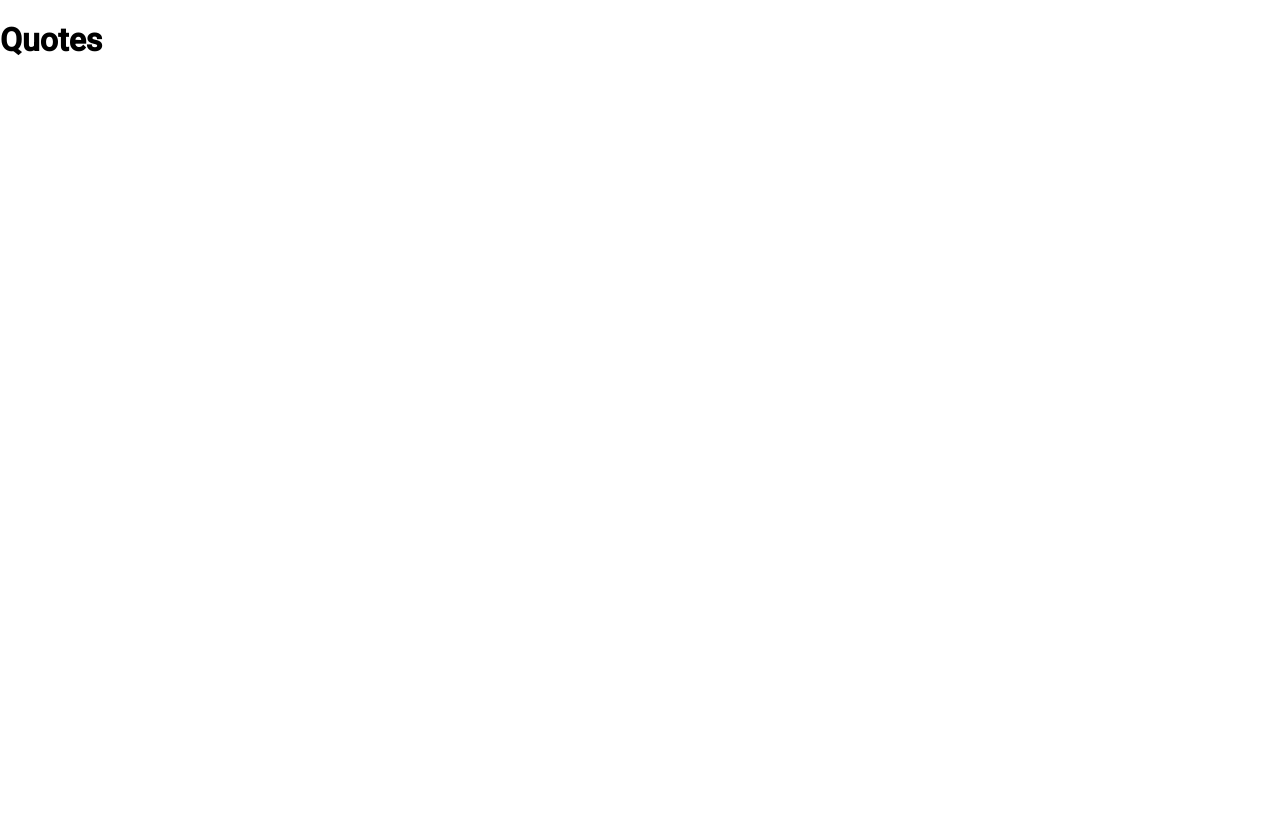
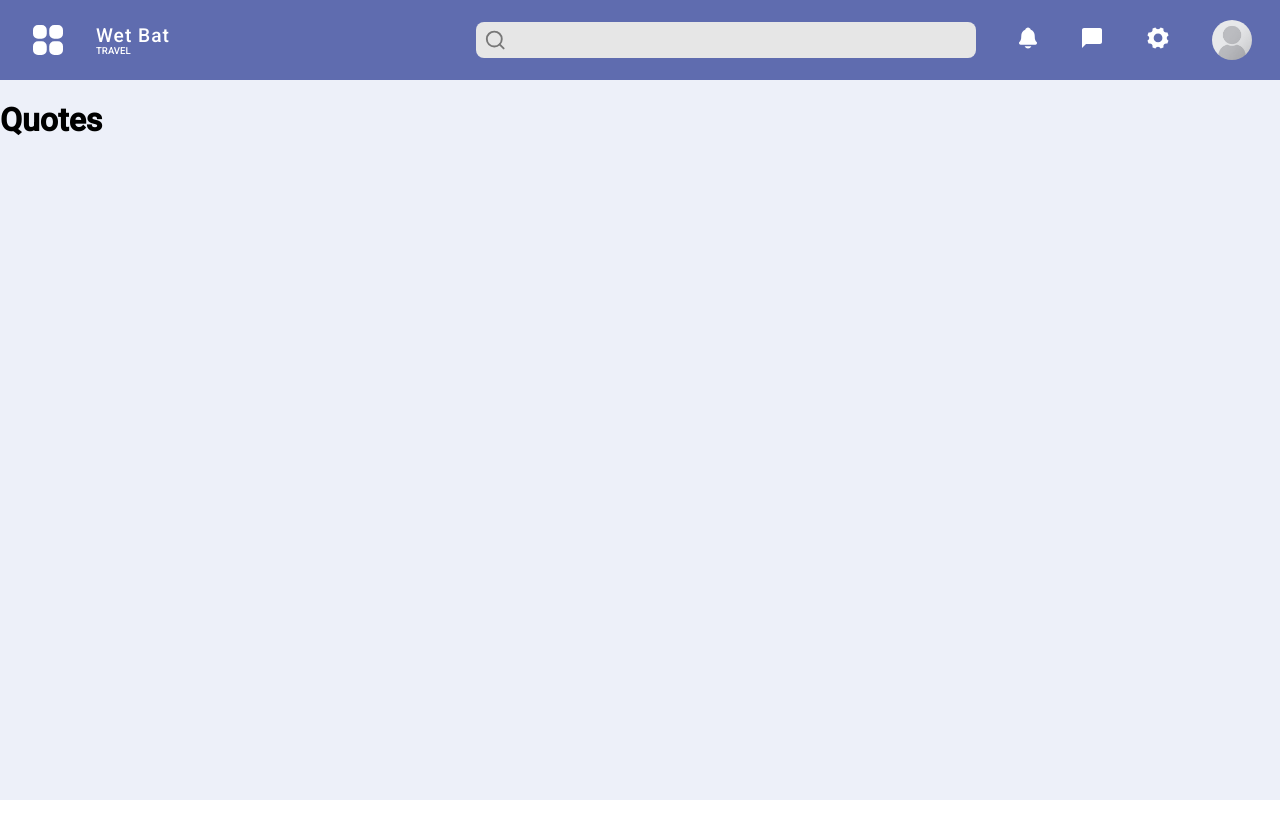
Before and after one commit to ebarross/wet-bat, a React (Vite) app in the folder frontend/: page /quotes in a window 1280 px wide. After the commit the page ends 800 px from the top, so only its background shows below. Built offline with nearby package versions, Linux system fonts and the light colour scheme.

Commit message:
create header component

```diff
--- a/frontend/package.json
+++ b/frontend/package.json
@@ -11,6 +11,7 @@
   "dependencies": {
     "react": "^18.2.0",
     "react-dom": "^18.2.0",
+    "react-icons": "^4.6.0",
     "styled-components": "^5.3.6"
   },
   "devDependencies": {
--- /dev/null
+++ b/frontend/src/components/Header.tsx
@@ -0,0 +1,127 @@
+import styled from "styled-components";
+import { HiSquares2X2 } from "react-icons/hi2";
+import { FiSearch } from "react-icons/fi";
+import { IoIosSettings } from "react-icons/io";
+import { IoNotifications } from "react-icons/io5";
+import { MdChatBubble } from "react-icons/md";
+import avatar from "../assets/placeholder.jpg";
+
+const Container = styled.div`
+  width: 100%;
+  height: 80px;
+  background-color: #5f6caf;
+  padding: 0px 28px;
+`;
+
+const Content = styled.div`
+  display: flex;
+  justify-content: space-between;
+  height: 100%;
+`;
+
+const Column = styled.div`
+  display: flex;
+  align-items: center;
+`;
+
+const Logo = styled.div`
+  color: #fff;
+  margin-left: 28px;
+  display: flex;
+  flex-direction: column;
+  font-size: 1.2rem;
+  font-weight: 500;
+
+  span:nth-child(1) {
+    letter-spacing: 1px;
+  }
+
+  span:nth-child(2) {
+    font-size: 0.6rem;
+    line-height: 0.9;
+  }
+`;
+
+const Search = styled.div`
+  width: 500px;
+  height: 36px;
+  border-radius: 8px;
+  background-color: #e6e6e6;
+
+  label {
+    height: 100%;
+    display: flex;
+    align-items: center;
+    padding: 0px 8px;
+  }
+
+  input {
+    background-color: transparent;
+    border: none;
+    width: 100%;
+    height: 100%;
+    margin-left: 8px;
+  }
+`;
+
+const Options = styled.div`
+  display: flex;
+  align-items: center;
+  gap: 40px;
+  margin: 0px 40px;
+`;
+
+const Avatar = styled.button`
+  background-color: transparent;
+  border: none;
+  cursor: pointer;
+  padding: 0;
+  width: 40px;
+  height: 40px;
+  border-radius: 50%;
+  overflow: hidden;
+
+  img {
+    width: 100%;
+  }
+`;
+
+function Header() {
+  return (
+    <Container>
+      <Content>
+        <Column>
+          <HiSquares2X2 color="#fff" size={40} />
+          <Logo>
+            <span>Wet Bat</span>
+            <span>TRAVEL</span>
+          </Logo>
+        </Column>
+        <Column>
+          <Search>
+            <label aria-label="Search">
+              <FiSearch color="#777" size={24} />
+              <input type="text" />
+            </label>
+          </Search>
+          <Options>
+            <a href="/notifications">
+              <IoNotifications color="#fff" size={24} />
+            </a>
+            <a href="/messages">
+              <MdChatBubble color="#fff" size={24} />
+            </a>
+            <a href="/settings">
+              <IoIosSettings color="#fff" size={28} />
+            </a>
+          </Options>
+          <Avatar>
+            <img src={avatar} alt="User avatar" />
+          </Avatar>
+        </Column>
+      </Content>
+    </Container>
+  );
+}
+
+export default Header;
--- a/frontend/src/components/Layout.tsx
+++ b/frontend/src/components/Layout.tsx
@@ -1,4 +1,11 @@
 import React from "react";
+import styled from "styled-components";
+import Header from "./Header";
+
+const Container = styled.div`
+  background-color: #edf0f9;
+  height: 100%;
+`;
 
 type Props = {
   children: React.ReactElement;
@@ -6,13 +13,11 @@ type Props = {
 
 function Layout({ children }: Props) {
   return (
-    <div>
-      <header></header>
-      <aside>
-        <nav></nav>
-      </aside>
+    <Container>
+      <Header />
+      <nav></nav>
       <main>{children}</main>
-    </div>
+    </Container>
   );
 }
 
```
Also changed, not shown: frontend/src/assets/placeholder.jpg (added), 1 other file (tests, documents, lock files or other folders).
